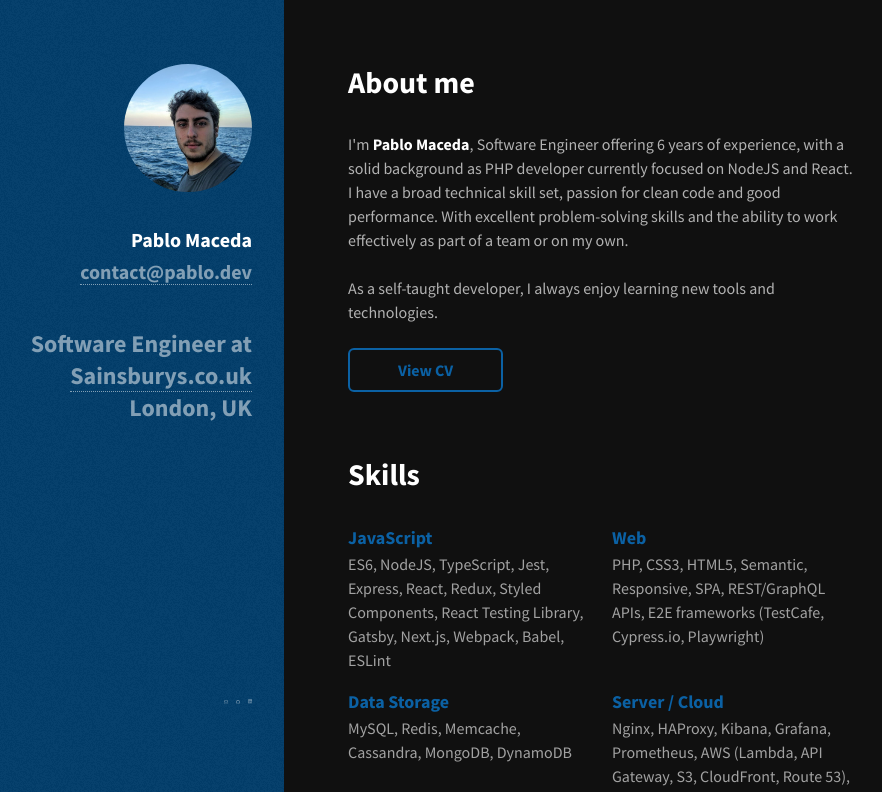
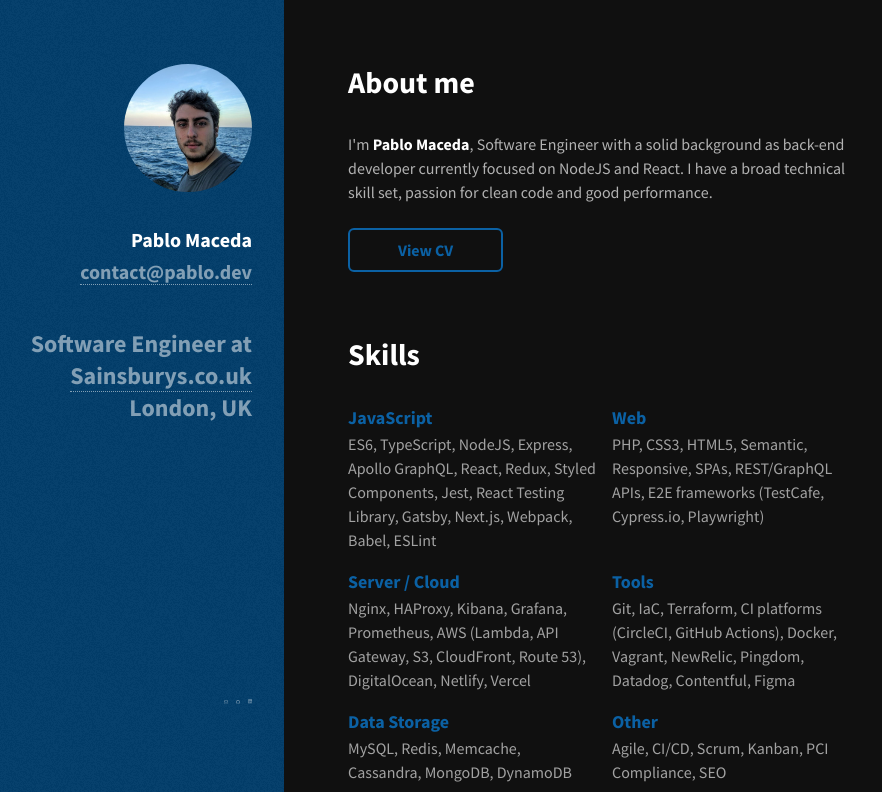
Before and after one commit to meuxx/pablo.dev, a Next.js app: page / in a window 1280 px wide. Shown: the top 792 px of the page, without its empty margins (36-918 px from the left). Built offline with nearby package versions, Linux system fonts and the light colour scheme.

Commit message:
Update copy

```diff
--- a/components/Sections/About.tsx
+++ b/components/Sections/About.tsx
@@ -8,12 +8,10 @@
   return (
     <Section title="About me">
       <p>
-        I&apos;m <strong>Pablo Maceda</strong>, Software Engineer offering 6 years of experience, with a solid
-        background as PHP developer currently focused on NodeJS and React. I have a broad technical skill set, passion
-        for clean code and good performance. With excellent problem-solving skills and the ability to work effectively
-        as part of a team or on my own.
+        I&apos;m <strong>Pablo Maceda</strong>, Software Engineer with a solid background as back-end developer
+        currently focused on NodeJS and React. I have a broad technical skill set, passion for clean code and good
+        performance.
       </p>
-      <p>As a self-taught developer, I always enjoy learning new tools and technologies.</p>
 
       <a
         className={`inline-block transition-color border-2 border-accentfgbold text-accentfgbold rounded-md font-bold px-12 py-2
--- a/components/Sections/Experience.tsx
+++ b/components/Sections/Experience.tsx
@@ -16,13 +16,10 @@
           {company} ({location}) <strong className="block text-accentfgbold text-lg sm:float-right">{period}</strong>
         </h3>
         <div className="leading-7">
-          {description
-            .trim()
-            .split('\n')
-            .map((item, key) => (
-              // eslint-disable-next-line react/no-array-index-key
-              <p key={`experience-${period}-paragraph-${key}`}>{item}</p>
-            ))}
+          {description.split('\n').map((item, key) => (
+            // eslint-disable-next-line react/no-array-index-key
+            <p key={`experience-${period}-paragraph-${key}`}>{item}</p>
+          ))}
         </div>
       </div>
     ))}
--- a/components/Sections/Skills.tsx
+++ b/components/Sections/Skills.tsx
@@ -11,7 +11,7 @@
     {data.map((skillSet) => (
       <div key={`skillSet-${skillSet.name}`}>
         <h3 className="m-0 text-lg text-accentfgbold font-bold">{skillSet.name}</h3>
-        <span>{skillSet.skills.join(', ')}</span>
+        <span>{skillSet.skills}</span>
       </div>
     ))}
   </Section>
--- a/content/data.json
+++ b/content/data.json
@@ -1,7 +1,7 @@
 {
   "site": {
     "title": "Pablo Maceda | Software Engineer in London, UK",
-    "description": "I'm Pablo Maceda, Software Engineer offering 6 years of experience, with a solid background as back-end developer and a broad technical skill set",
+    "description": "I'm Pablo Maceda, Software Engineer with a solid background as back-end developer and a broad technical skill set",
     "author": "Pablo Maceda",
     "siteUrl": "https://pablo.dev"
   },
@@ -17,72 +17,27 @@
   "skills": [
     {
       "name": "JavaScript",
-      "skills": [
-        "ES6",
-        "NodeJS",
-        "TypeScript",
-        "Jest",
-        "Express",
-        "React",
-        "Redux",
-        "Styled Components",
-        "React Testing Library",
-        "Gatsby",
-        "Next.js",
-        "Webpack",
-        "Babel",
-        "ESLint"
-      ]
+      "skills": "ES6, TypeScript, NodeJS, Express, Apollo GraphQL, React, Redux, Styled Components, Jest, React Testing Library, Gatsby, Next.js, Webpack, Babel, ESLint"
     },
     {
       "name": "Web",
-      "skills": [
-        "PHP",
-        "CSS3",
-        "HTML5",
-        "Semantic",
-        "Responsive",
-        "SPA",
-        "REST/GraphQL APIs",
-        "E2E frameworks (TestCafe, Cypress.io, Playwright)"
-      ]
+      "skills": "PHP, CSS3, HTML5, Semantic, Responsive, SPAs, REST/GraphQL APIs, E2E frameworks (TestCafe, Cypress.io, Playwright)"
+    },
+    {
+      "name": "Server / Cloud",
+      "skills": "Nginx, HAProxy, Kibana, Grafana, Prometheus, AWS (Lambda, API Gateway, S3, CloudFront, Route 53), DigitalOcean, Netlify, Vercel"
+    },
+    {
+      "name": "Tools",
+      "skills": "Git, IaC, Terraform, CI platforms (CircleCI, GitHub Actions), Docker, Vagrant, NewRelic, Pingdom, Datadog, Contentful, Figma"
     },
     {
       "name": "Data Storage",
-      "skills": ["MySQL", "Redis", "Memcache", "Cassandra", "MongoDB", "DynamoDB"]
-    },
-    {
-      "name": "Server / Cloud",
-      "skills": [
-        "Nginx",
-        "HAProxy",
-        "Kibana",
-        "Grafana",
-        "Prometheus",
-        "AWS (Lambda, API Gateway, S3, CloudFront, Route 53)",
-        "DigitalOcean",
-        "Netlify",
-        "Vercel"
-      ]
-    },
-    {
-      "name": "Tools",
-      "skills": [
-        "Git",
-        "Terraform",
-        "CI platforms (CircleCI, GitHub Actions)",
-        "Docker",
-        "Vagrant",
-        "NewRelic",
-        "Pingdom",
-        "Datadog",
-        "Contentful",
-        "Figma"
-      ]
+      "skills": "MySQL, Redis, Memcache, Cassandra, MongoDB, DynamoDB"
     },
     {
       "name": "Other",
-      "skills": ["Agile", "CI/CD", "Scrum", "Kanban", "PCI Compliance", "SEO"]
+      "skills": "Agile, CI/CD, Scrum, Kanban, PCI Compliance, SEO"
     }
   ],
   "experience": [
@@ -90,13 +45,13 @@
       "company": "Sainsbury's",
       "location": "London, UK",
       "period": "August 2019 – Present",
-      "description": "Working in a multidisciplinary team across multiple products. I had the opportunity to expand my area of comfort and develop my cloud and front-end skills while working in a fully CI/CD environment, delivering code multiple times a day.\nI focused my work on shaping the back-end architecture, making products simple, increasing automation, and reducing costs.\nDuring my time at Sainsbury's, I have learned the benefits and trade-offs of a fully serverless architecture and refined my testing skills including E2E testing.\n"
+      "description": "Working in a multidisciplinary team across multiple products. I had the opportunity to use cutting-edge technologies and expand my area of comfort by developing my cloud and front-end skills. \nI focused my time on shaping the back-end architecture, making products simple, increasing automation, and reducing costs while working in a fully CI/CD environment and deploying code multiple times a day.\nDuring my time at Sainsbury's, I have learned the benefits and trade-offs of a fully serverless architecture and refined my testing skills including E2E testing."
     },
     {
       "company": "Kooomo",
       "location": "Dublin, Ireland",
       "period": "April 2014 – August 2019",
-      "description": "Developed and supported the ecommerce platform with special focus on performance improvements and the implementation of new technologies to satisfy the business needs. Creation of several internal tools to monitor the platform and to ensure the healthy status of it. Coordinated the delivery of new technology implementations alongside the Sysadmin team. \nStarting as an intern, I had the opportunity to quickly grow professionally.\nDuring my last period on Kooomo I led the SRE team as well as a project to modernise the monolithic platform codebase using Laravel.\n"
+      "description": "Developed and supported the PHP ecommerce platform with special focus on performance improvements and the implementation of new technologies to satisfy the business needs. Creation of several internal tools to monitor the platform and to ensure the healthy status of it. Coordinated the delivery of new technology implementations alongside the Sysadmin team. \nStarting as an intern, I had the opportunity to quickly grow professionally.\nDuring my last period on Kooomo, I led the SRE team as well as a project to refactor and modernise the monolithic platform codebase using Laravel."
     }
   ],
   "hobbies": [
```
